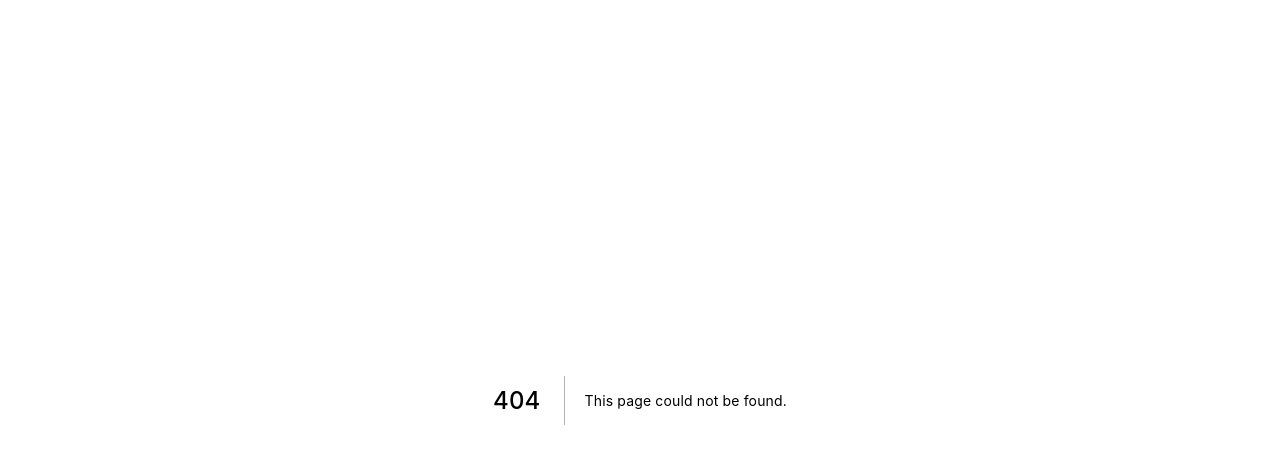
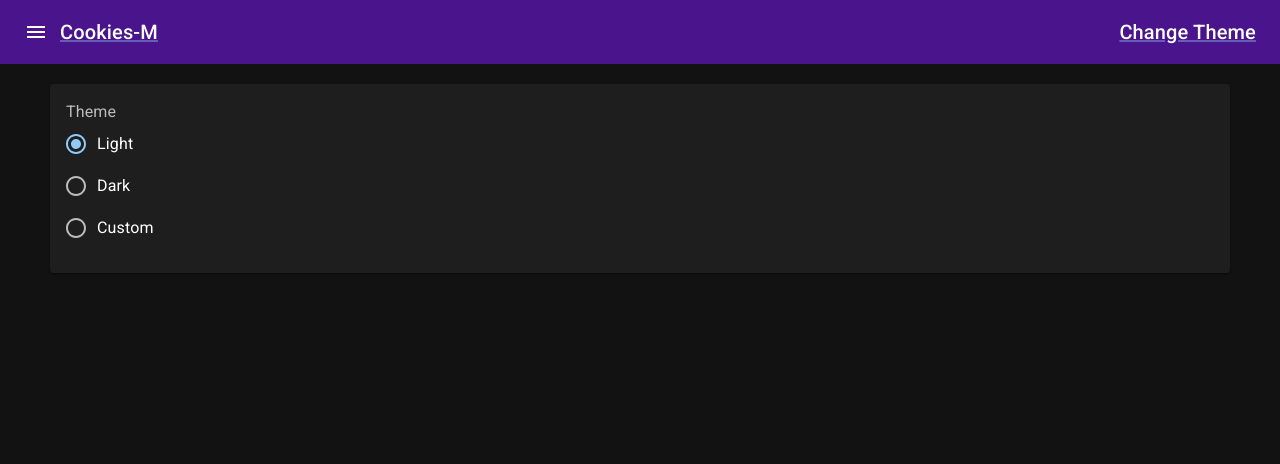
Before and after one commit to serdeliverance/cookies-m2, a Next.js app: page /theme-changer in a window 1280 px wide. Before the commit this address had no page. Shown: the top 464 px of the page. Built offline with nearby package versions, Linux system fonts and the light colour scheme.

Commit message:
handling cookies
Signed-off-by: Sergio Cano <canosergio90@gmail.com>

```diff
--- a/themes/theme-changer.tsx
+++ b/pages/theme-changer.tsx
@@ -1,18 +1,25 @@
 import { Card, CardContent, FormControl, FormControlLabel, FormLabel, Radio, RadioGroup } from '@mui/material'
 import Cookies from 'js-cookie'
-import React, { ChangeEvent, useState } from 'react'
+import React, { ChangeEvent, FC, useState } from 'react'
 import { Layout } from '../components/layouts'
+import { GetServerSideProps } from 'next'
 
-const ThemeChanger = () => {
+interface Props {
+    content: string
+}
+
+const ThemChangerPage: FC<Props> = (props) => {
 
     const [currentTheme, setCurrentTheme] = useState('light')
 
     const onThemeChange = (event: ChangeEvent<HTMLInputElement>) => {
-        setCurrentTheme(event.target.value)
+        const newTheme = event.target.value
 
-        localStorage.setItem('theme', currentTheme)
+        setCurrentTheme(newTheme)
 
-        Cookies.set('theme', currentTheme)
+        localStorage.setItem('theme', newTheme)
+
+        Cookies.set('theme', newTheme)
     }
 
   return (
@@ -36,4 +43,20 @@ const ThemeChanger = () => {
   )
 }
 
-export default ThemeChanger
+
+export const getServerSideProps: GetServerSideProps = async ({ req }) => {
+
+    const { theme = 'No theme'} = req.cookies
+
+    console.log(theme);
+
+
+
+    return {
+        props: {
+            theme: 'ble'
+        }
+    }
+}
+
+export default ThemChangerPage
```
